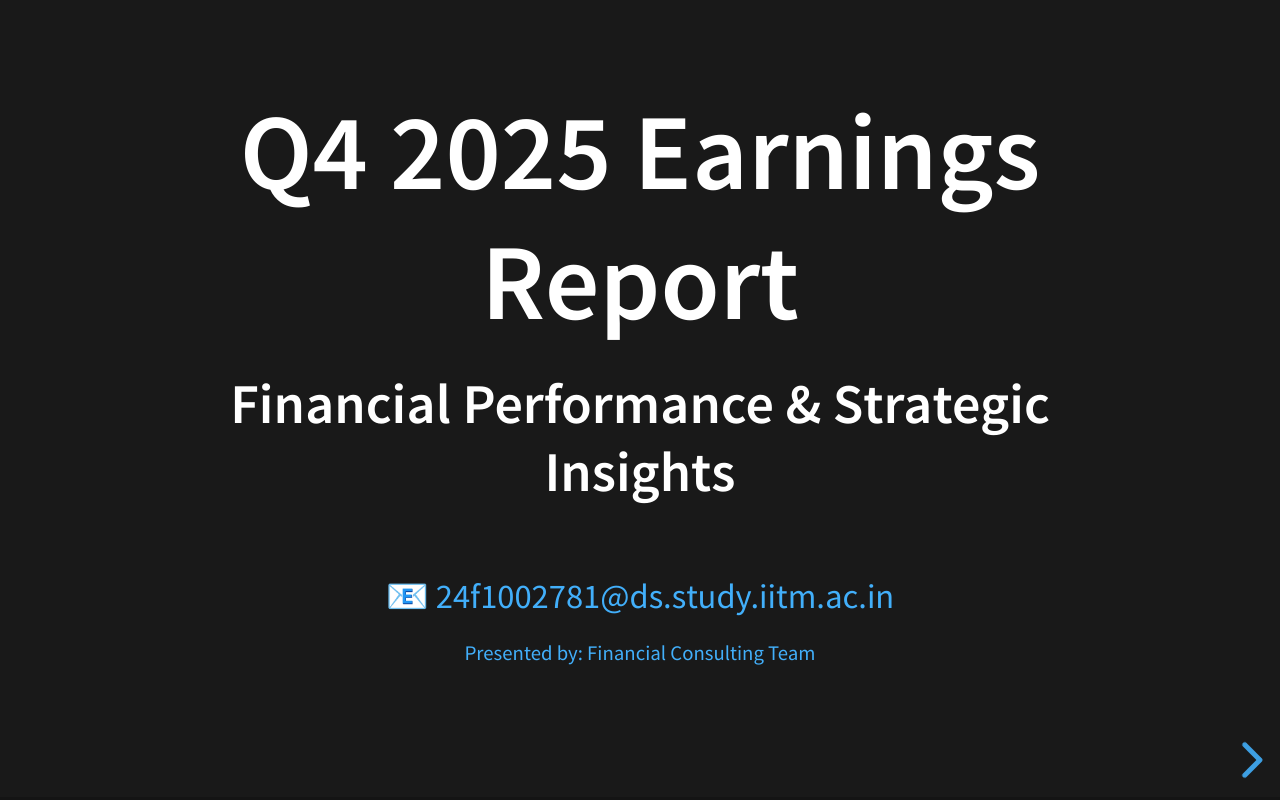
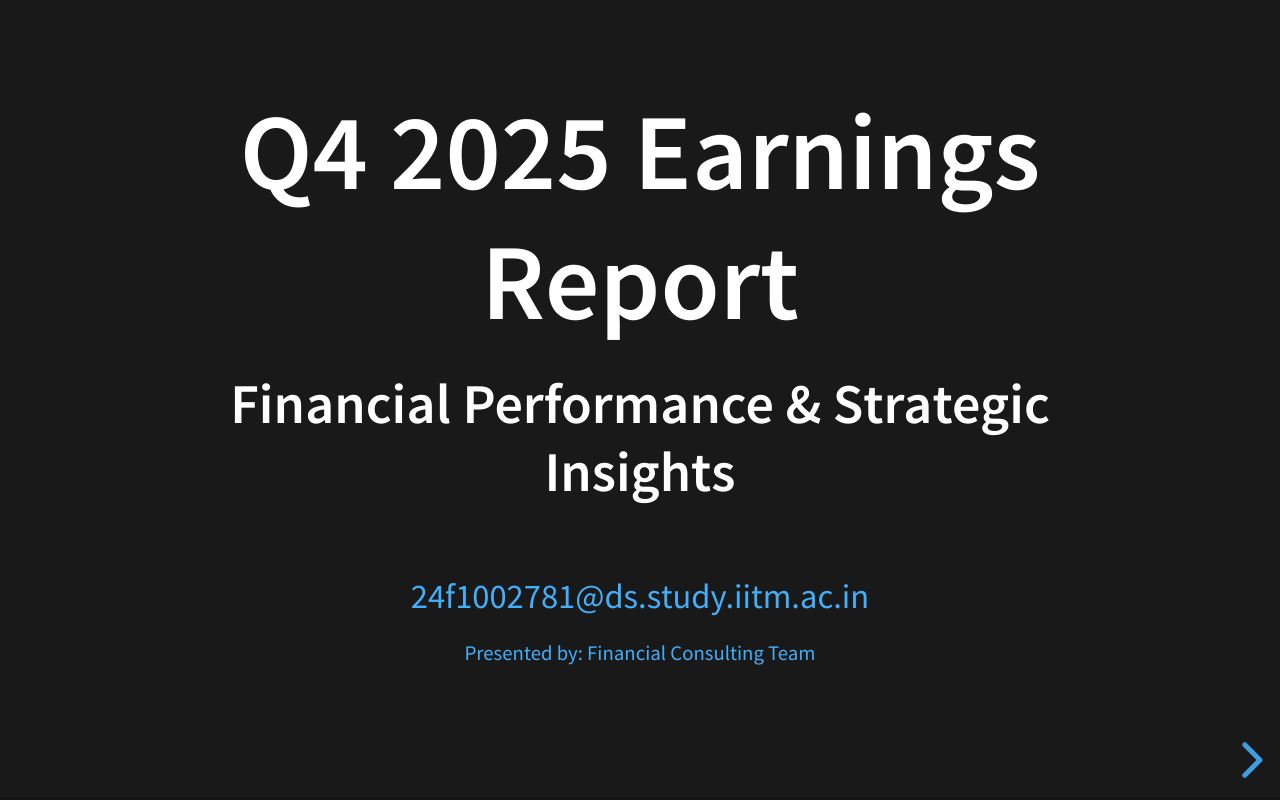
Before and after one commit to nivya691234/quarterly-earnings-presentation, a plain HTML site: page index.html in a window 1280 px wide. Drawn offline with nearby package versions, Linux system fonts and the light colour scheme.

```diff
--- a/index.html
+++ b/index.html
@@ -58,7 +58,7 @@
                 <h1>Q4 2025 Earnings Report</h1>
                 <h3>Financial Performance & Strategic Insights</h3>
                 <div class="contact-info">
-                    <p>📧 24f1002781@ds.study.iitm.ac.in</p>
+                    <p>24f1002781@ds.study.iitm.ac.in</p>
                     <p><small>Presented by: Financial Consulting Team</small></p>
                 </div>
                 <aside class="notes">
```
